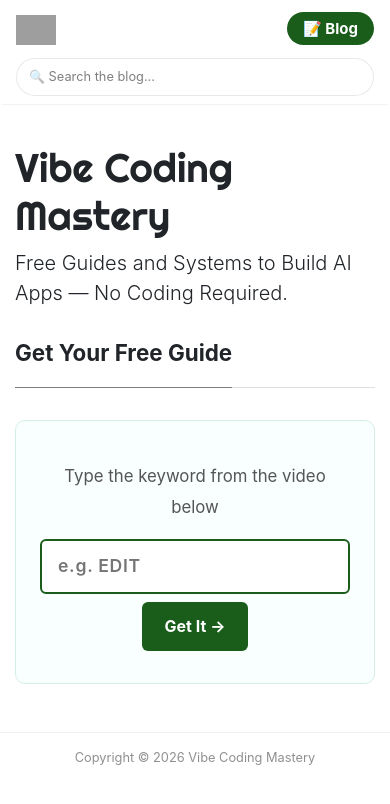
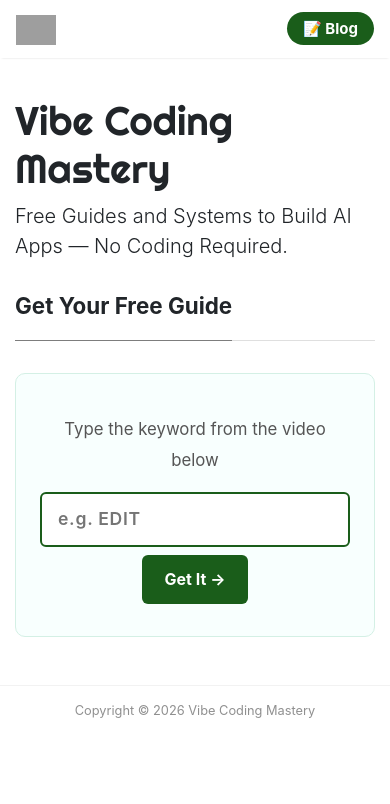
Before and after one commit to nessalazne/nessalazne.github.io, a Jekyll site: the page built from _pages/get.md, in a window 390 px wide. Shown: the top 804 px of the page. Built offline with Jekyll 4.4.1, drawn with Linux system fonts in a browser that asks for light colours; nearby versions of some CDN libraries; grey boxes are pictures that could not be loaded.

Commit message:
Hide mobile search bar on /get/ (blog button only there)
Render the mobile search row only when not on /get/, and reset the
mobile content spacing to single-row on /get/ via a no-mobile-search
body class so there is no empty gap.

Co-Authored-By: Claude Opus 4.8 <noreply@anthropic.com>

```diff
--- a/_layouts/default.html
+++ b/_layouts/default.html
@@ -34,7 +34,7 @@ ga('send', 'pageview');
 {% endif %}
 
 {% capture layout %}{% if page.layout %}layout-{{ page.layout }}{% endif %}{% endcapture %}
-<body class="{{layout}}">
+<body class="{{layout}}{% if page.url == "/get/" %} no-mobile-search{% endif %}">
 	<!-- defer loading of font and font awesome -->
 	<noscript id="deferred-styles">
 		<link href="https://fonts.googleapis.com/css?family=Righteous%7CMerriweather:300,300i,400,400i,700,700i" rel="stylesheet">
@@ -67,12 +67,14 @@ ga('send', 'pageview');
     <span class="navbar-toggler-icon"></span>
     </button>
 
-    <!-- Mobile-only search bar, always visible on its own row below the logo/button -->
+    <!-- Mobile-only search bar (own row below logo/button); hidden on /get/ -->
+    {% unless page.url == "/get/" %}
     <div class="navbar-mobile-search d-lg-none" id="mobileSearch">
         <form class="bd-search" onSubmit="return lunr_search(document.getElementById('lunrsearch-mobile').value);">
             <input type="text" class="form-control text-small" id="lunrsearch-mobile" name="q" maxlength="255" value="" placeholder="🔍 Search the blog..."/>
         </form>
     </div>
+    {% endunless %}
 
     <div class="collapse navbar-collapse" id="navbarMediumish">
 
--- a/assets/css/screen.css
+++ b/assets/css/screen.css
@@ -1023,4 +1023,8 @@ iframe {
     .site-content {
         margin-top: 104px;
     }
+    /* /get/ has no search row, so keep the default single-row spacing */
+    .no-mobile-search .site-content {
+        margin-top: 57px;
+    }
 }
```
